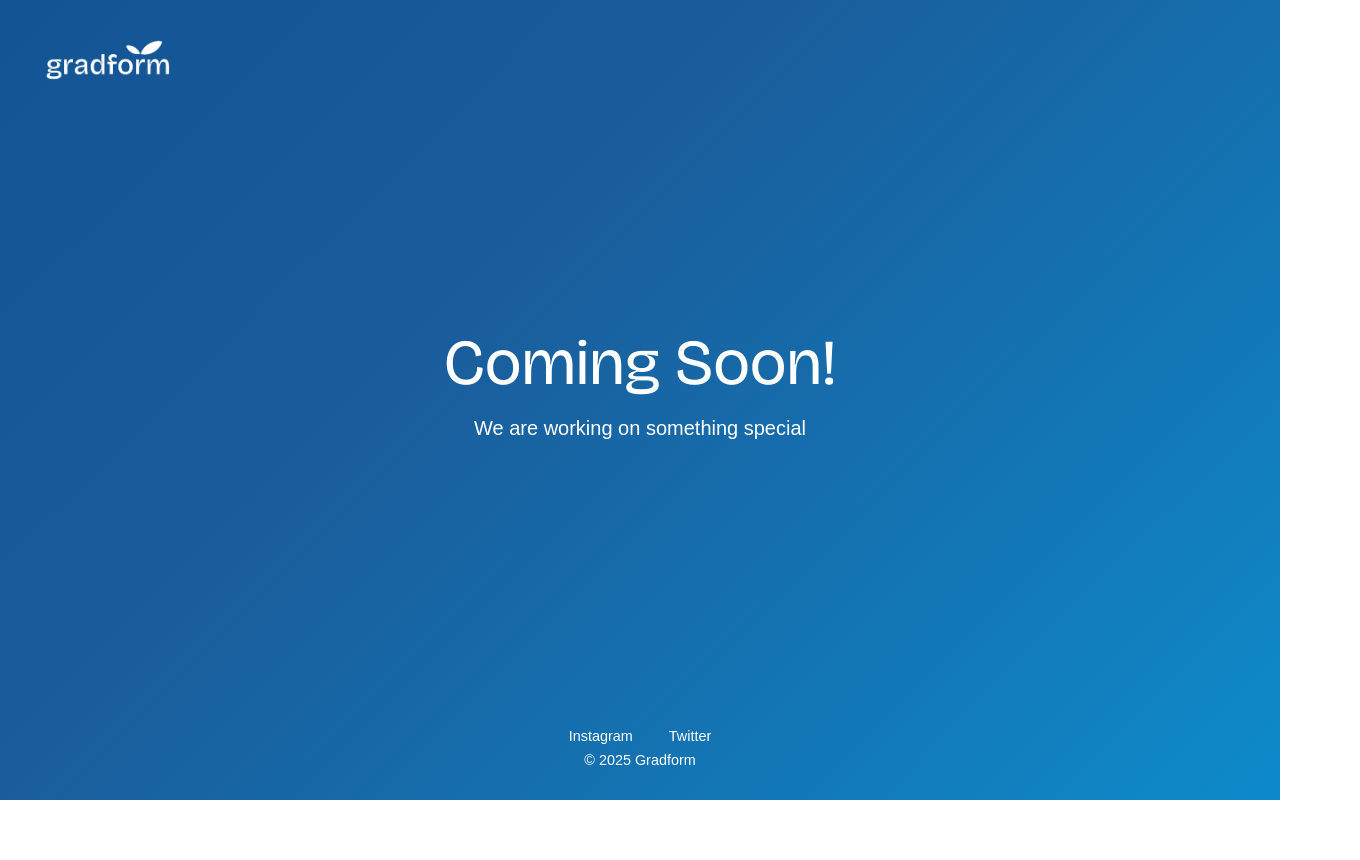
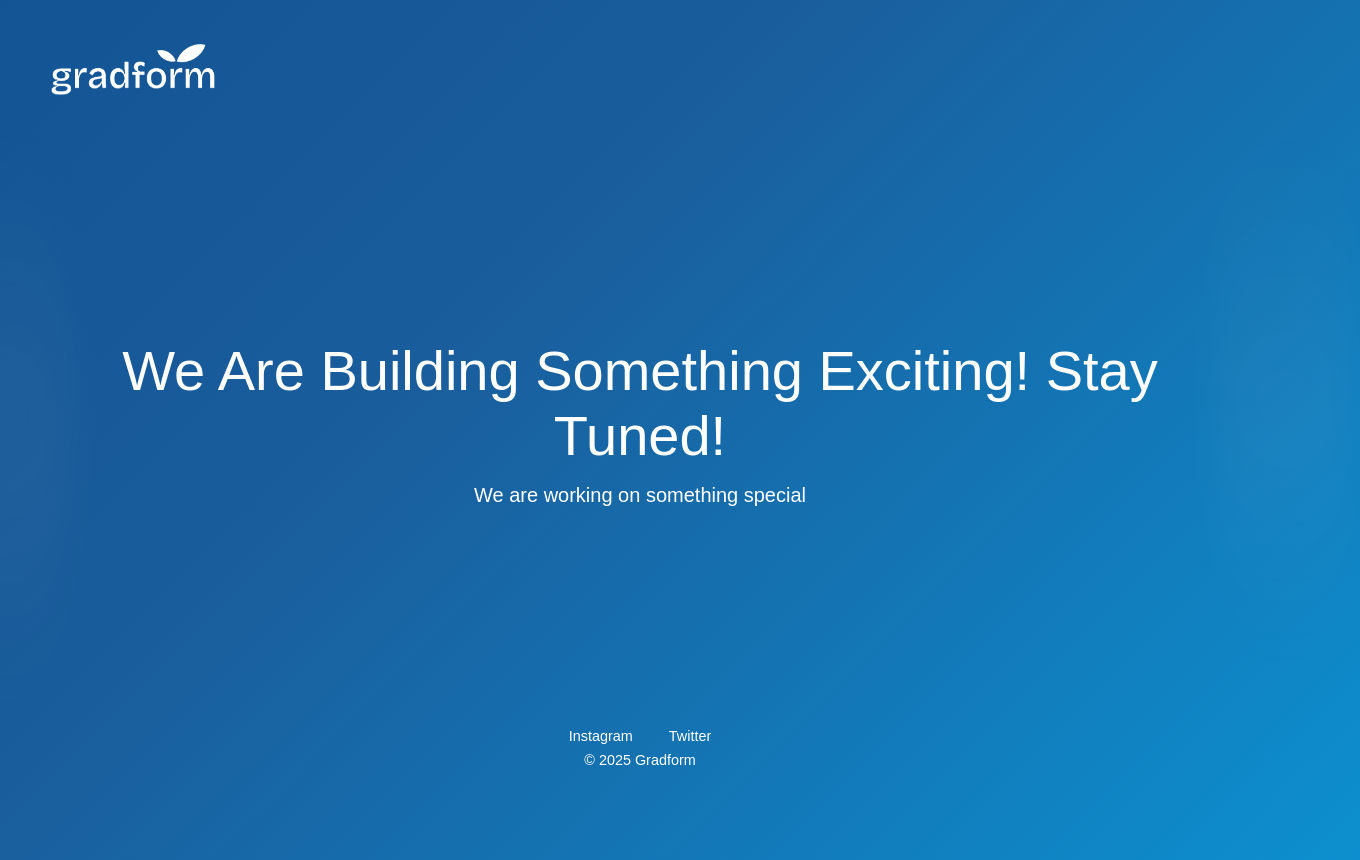
Before and after one commit to gradform/gradform-coming-soon, a plain HTML site: page index.html in a window 1280 px wide. Shown: the whole page, 1360 px wide, since content can reach past the window. Before the commit the page ends 800 px from the top, so only its background shows below. Drawn offline with nearby package versions, Linux system fonts and the light colour scheme; a web font is replaced by a local one.

Commit message:
Final polish: gradient, favicon, layout complete

```diff
--- a/index.html
+++ b/index.html
@@ -4,10 +4,12 @@
   <meta charset="UTF-8" />
   <meta name="viewport" content="width=device-width, initial-scale=1.0" />
   <title>Gradform – Coming Soon</title>
-  <!-- Favicon (Make sure the path and file extension match exactly) -->
-<link rel="icon" type="image/x-icon" href="images/favicon-blue.ico" />
+  <link rel="icon" type="image/x-icon" href="images/favicon-blue.ico" />
 
-  <link href="https://fonts.googleapis.com/css2?family=Bricolage+Grotesque&family=Neue+Haas+Grotesk+Text+Pro&display=swap" rel="stylesheet">
+  <!-- Fonts -->
+  <link href="https://fonts.googleapis.com/css2?family=Neue+Haas+Grotesk+Text+Pro&display=swap" rel="stylesheet">
+
+  <!-- Styles -->
   <style>
     * {
       margin: 0;
@@ -16,7 +18,9 @@
     }
 
     body {
-      background: linear-gradient(135deg, #0000cd, #003e80, #1a5d9c, #00bfff);
+      position: relative;
+      overflow: hidden;
+      background: linear-gradient(135deg, #0000CD, #003E80, #1A5D9C, #00BFFF);
       background-size: 400% 400%;
       animation: gradientMove 15s ease infinite;
       color: #ffffff;
@@ -33,23 +37,61 @@
       100% { background-position: 0% 50%; }
     }
 
+    .animated-shape {
+      position: absolute;
+      top: 0;
+      bottom: 0;
+      width: 150px;
+      background: radial-gradient(circle, rgba(255,255,255,0.1), transparent 70%);
+      opacity: 0.4;
+      border-radius: 50%;
+      animation: float 10s ease-in-out infinite alternate;
+      filter: blur(20px);
+    }
+
+    .animated-shape.left {
+      left: -80px;
+      animation-delay: 0s;
+    }
+
+    .animated-shape.right {
+      right: -80px;
+      animation-delay: 5s;
+    }
+
+    @keyframes float {
+      0% { transform: translateY(0) scale(1); }
+      50% { transform: translateY(20px) scale(1.1); }
+      100% { transform: translateY(-10px) scale(1.05); }
+    }
+
     .header {
       padding: 2rem;
     }
 
     .logo {
-      height: 60px;
+      height: 80px;
+      animation: logoIntro 1.5s ease-out forwards;
+      opacity: 0;
+      transform: scale(0.95);
+    }
+
+    @keyframes logoIntro {
+      to {
+        opacity: 1;
+        transform: scale(1);
+      }
     }
 
     .main {
       text-align: center;
-      margin-top: -60px;
       padding: 2rem;
     }
 
     .main h1 {
-      font-family: 'Bricolage Grotesque', sans-serif;
-      font-size: 4rem;
+      font-family: 'Neue Haas Grotesk Text Pro', sans-serif;
+      font-size: 3.5rem;
+      font-weight: 500;
       margin-bottom: 1rem;
     }
 
@@ -85,25 +127,35 @@
 
     @media (max-width: 600px) {
       .main h1 {
-        font-size: 2.5rem;
+        font-size: 2.25rem;
       }
       .main p {
         font-size: 1rem;
+      }
+      .animated-shape {
+        display: none;
       }
     }
   </style>
 </head>
 <body>
 
+  <!-- Ambient Shapes -->
+  <div class="animated-shape left"></div>
+  <div class="animated-shape right"></div>
+
+  <!-- Header -->
   <div class="header">
     <img src="images/logo-large.png" alt="Gradform Logo" class="logo" />
   </div>
 
+  <!-- Main Section -->
   <div class="main">
-    <h1>Coming Soon!</h1>
+    <h1>We Are Building Something Exciting! Stay Tuned!</h1>
     <p>We are working on something special</p>
   </div>
 
+  <!-- Footer -->
   <div class="footer">
     <a href="https://www.instagram.com/gradform/" target="_blank">Instagram</a>
     <a href="https://x.com/teamgradform" target="_blank">Twitter</a>
```
